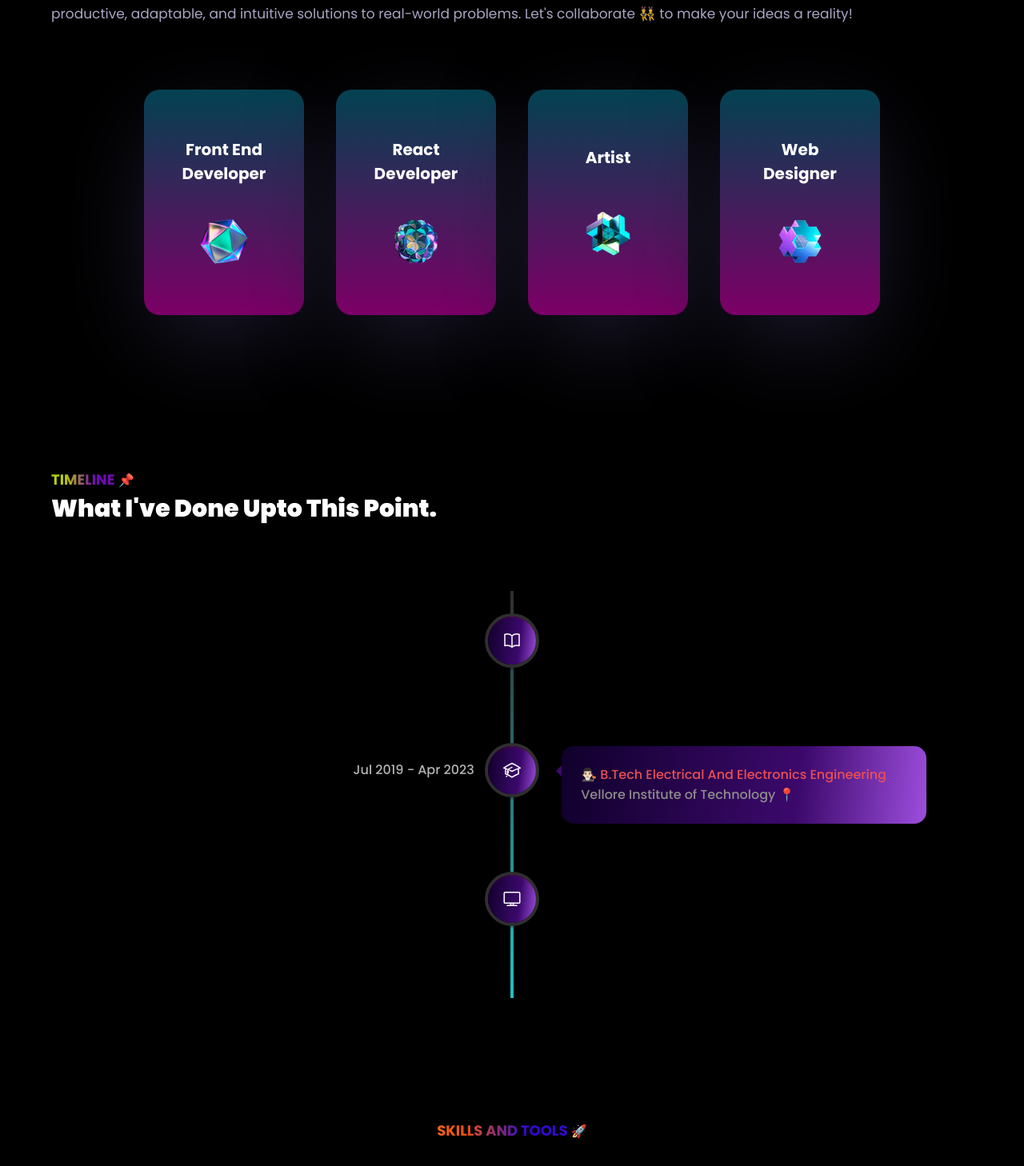
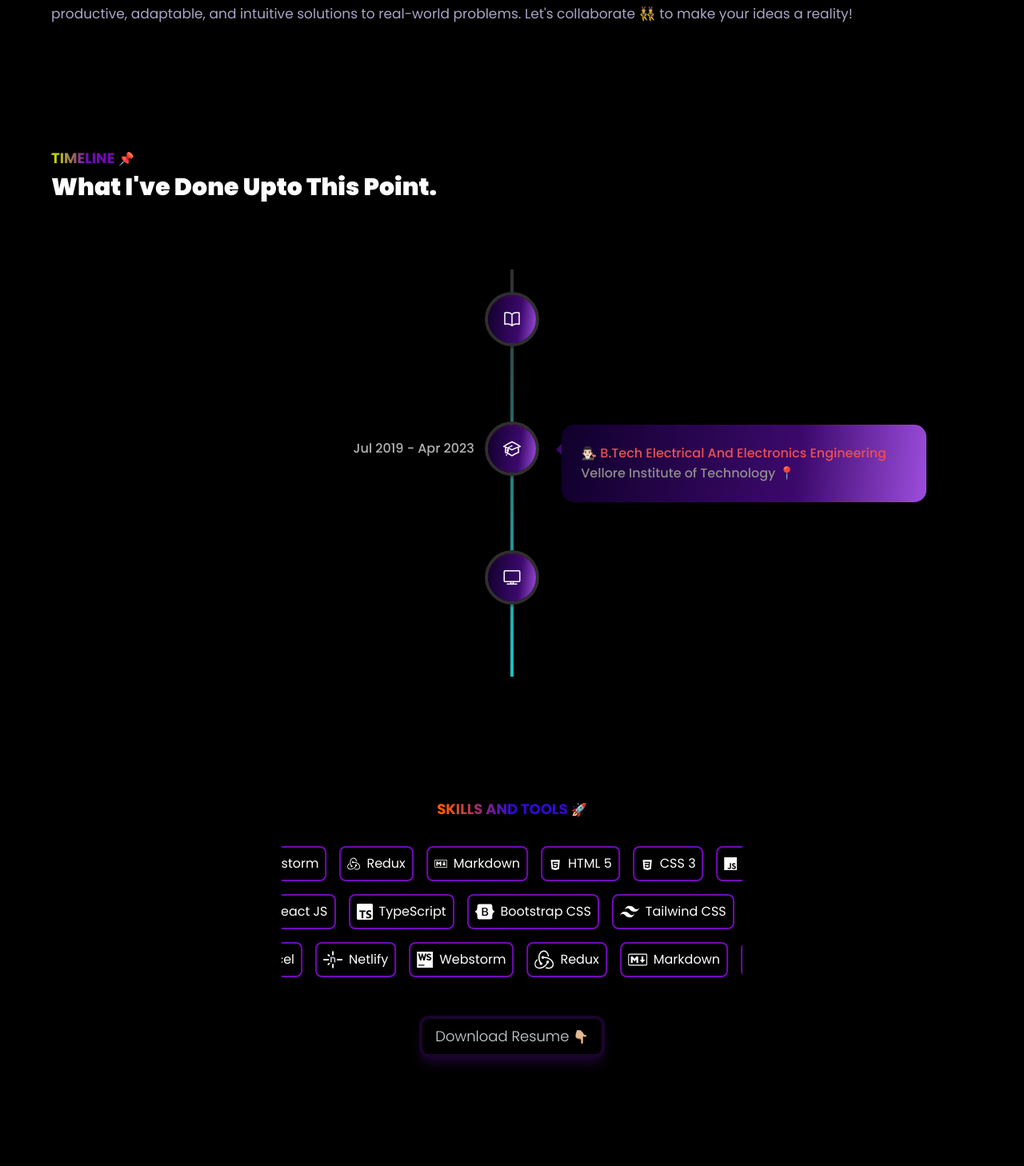
Before and after one commit to JamesUdy/Udhay_Prakash_Portfolio, a React (Vite) app: page / in a window 1280 px wide. Shown: the part 1011-2469 px from the top of the page at 80% size. Built offline with nearby package versions, Linux system fonts and the light colour scheme.

Commit message:
feat!!: remove about card component

```diff
--- a/src/components/About/About.jsx
+++ b/src/components/About/About.jsx
@@ -1,7 +1,5 @@
 import React from "react";
-import AboutCard from "./AboutCard";
 import {motion} from 'framer-motion';
-import { services } from "../../constants";
 import {styles} from '../../styles';
 import "./About.css";
 import {fadeIn, textVariant} from '../../utils/motion';
@@ -17,11 +15,6 @@ const About = () => {
             <motion.p variants={fadeIn("","",0.1,1)} className="mt-4 text-secondary text-justify text-[17px] max-w-6xl leading-[30px]">
             Hey👋 I'm a budding software developer with knowledge of JavaScript and frameworks such as React, Node.js, and building web sites. Along with my tech expertise, I enjoy sketching people and occasionally like to doodle. I'm a quick learner that works directly to develop productive, adaptable, and intuitive solutions to real-world problems. Let's collaborate 👯‍♂️ to make your ideas a reality!
             </motion.p>
-            <div className="mt-20 flex flex-wrap gap-10 pb-10 justify-center">
-                {services.map((service,index) => (
-                    <AboutCard key={service.title} index={index} {...service} />
-                ))}
-            </div>
         </>
     )
 }
--- a/src/components/About/AboutCard.jsx
+++ /dev/null
@@ -1,23 +0,0 @@
-import React from 'react';
-import { Tilt } from "react-tilt";
-import {motion} from 'framer-motion';
-import {fadeIn} from '../../utils/motion';
-
-const AboutCard = ({index, title, icon}) => {
-  return (
-    <Tilt className="w-[200px]">
-        <motion.div variants={fadeIn("right", "spring", 0.5*index, 0.75)} className="w-full about-card-gradient p-[1px] rounded-[20px] shadow-card">
-        <div options={{
-            max: 45,
-            scale: 1,
-            speed: 450
-        }} className="about-card-bg rounded-[20px] py-5 px-12 min-h-[280px] flex justify-evenly items-center flex-col">
-            <h3 className="font-bold hero-text1 text-[20px] text-center">{title}</h3>
-            <img src={icon} alt={title}  className="w-16 h-16 object-contain" />
-        </div>
-        </motion.div>
-    </Tilt>
-  )
-};
-
-export default AboutCard;
--- a/src/components/Skills/Skills.jsx
+++ b/src/components/Skills/Skills.jsx
@@ -1,7 +1,7 @@
 import React from "react"
 import Marquee from "react-fast-marquee"
 import { Wrapper } from "../../hoc"
-import { skillset } from "../../constants"
+import { skillSet } from "../../constants"
 import './skills.css'
 import { Resume } from "../../assets/resume"
 
@@ -24,7 +24,7 @@ const Skills = () => {
            <div className="mb-6"><span className="skill-text font-bold text-lg">SKILLS AND TOOLS</span> 🚀</div>
            <div className="w-56 md:w-1/2">
                 <Marquee className="py-2" direction="right">
-                    {skillset.map(function(skill) {
+                    {skillSet.map(function(skill) {
                         return (
                             <div key={skill.name} className="p-2 border-2 mx-2 rounded-lg border-[#7209b7] flex items-center gap-2"><img src={skill.icon} alt={`${skill.name} Logo`} className="w-4 h-4" />{` ${skill.name} `}</div>
                         )
@@ -32,7 +32,7 @@ const Skills = () => {
                     )}
                 </Marquee>
                 <Marquee className="py-2" delay={-2.5}>
-                    {skillset.map(function(skill) {
+                    {skillSet.map(function(skill) {
                         return (
                             <div key={skill.name} className="p-2 border-2 mx-2 rounded-lg border-[#7209b7] flex items-center gap-2"><img src={skill.icon} alt={`${skill.name} Logo`} />{` ${skill.name} `}</div>
                         )
@@ -40,7 +40,7 @@ const Skills = () => {
                     )}
                 </Marquee>
                 <Marquee className="py-2" direction="right" delay={-5}>
-                    {skillset.map(function(skill) {
+                    {skillSet.map(function(skill) {
                         return (
                             <div key={skill.name} className="p-2 border-2 mx-2 rounded-lg border-[#7209b7] flex items-center gap-2"><img src={skill.icon} alt={`${skill.name} Logo`} />{` ${skill.name} `}</div>
                         )
--- a/src/constants/index.js
+++ b/src/constants/index.js
@@ -1,8 +1,4 @@
 import {
-    mobile,
-    backend,
-    creator,
-    web,
     predictor,
     cityscapeForecast,
     niftique,
@@ -56,26 +52,7 @@ import {
     },
   ];
 
-  const services = [
-    {
-      title: "Front End Developer",
-      icon: web,
-    },
-    {
-      title: "React Developer",
-      icon:  backend,
-    },
-    {
-      title: "Artist",
-      icon: mobile,
-    },
-    {
-      title: "Web Designer",
-      icon: creator,
-    },
-  ];
-
-  const skillset = [
+  const skillSet = [
     {
       name: "HTML 5",
       icon: html5,
@@ -423,4 +400,4 @@ import {
     },
   ];
 
-  export { services, skillset, timeline, projects };
+  export { skillSet, timeline, projects };
```
